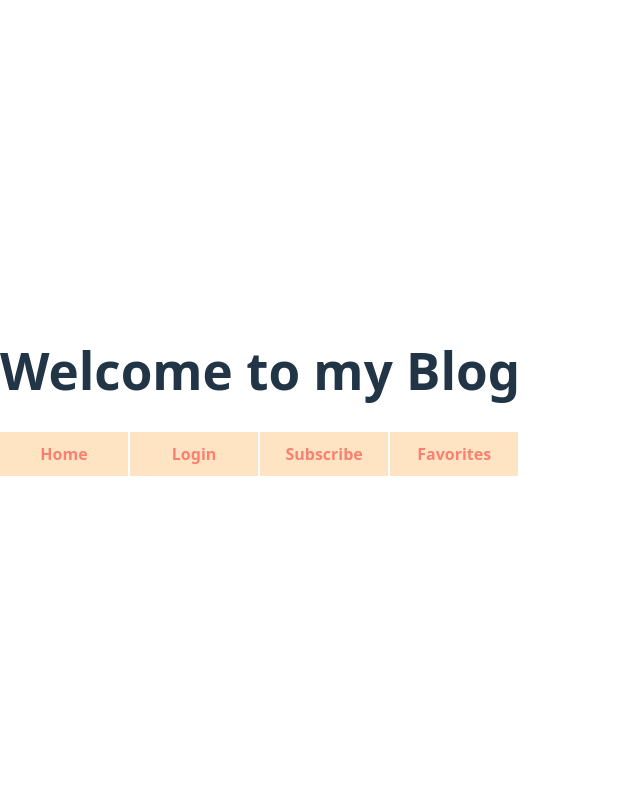
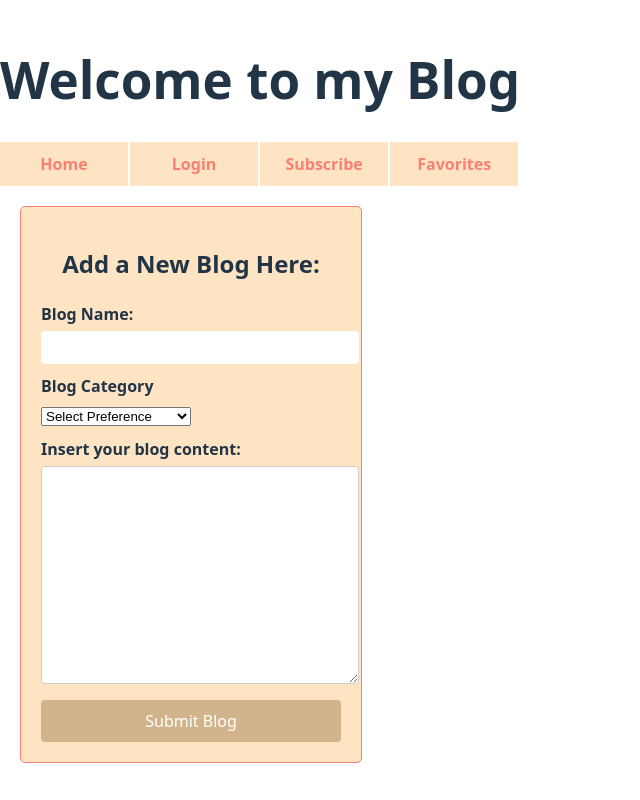
Before and after one commit to courjimen/blog-app, a React (Vite) app in the folder client/: page / in a window 1280 px wide. Shown: the whole page, without its empty margins (0-640 px from the left). Built offline with nearby package versions, Linux system fonts and the light colour scheme.

Commit message:
added blog form

```diff
--- /dev/null
+++ b/client/src/components/AddBlog.jsx
@@ -0,0 +1,85 @@
+import React, { useState } from 'react'
+import { useNavigate } from 'react-router-dom'
+import '../styles/AddBlog.css'
+
+function AddBlog() {
+  const [blog, setBlog] = useState({
+    title: '',
+    category: '',
+    content: ''
+  })
+
+  const navigate = useNavigate()
+
+  const handleBlogChange = (e) => {
+    setBlog({ ...blog, [e.target.name]: e.target.value })
+  }
+
+  const handleBlogSubmit = (e) => {
+    e.preventDefault()
+    alert('Thanks for submitting your blog!')
+    navigate('/')
+
+    setBlog({
+      title: '',
+      category: '',
+      content: ''
+    })
+  }
+
+  return (
+    <div className='blog'>
+      <h2>Add a New Blog Here:</h2>
+      <form onSubmit={handleBlogSubmit}>
+
+        {/* Blog Title */}
+        <div>
+          <label htmlFor='title'>Blog Name:</label>
+          <input
+            type='text'
+            id='title'
+            name='title'
+            value={blog.title}
+            onChange={handleBlogChange}
+            required
+          />
+        </div>
+
+        {/* Blog Category */}
+        <div>
+          <label htmlFor='category'>Blog Category</label>
+          <select
+            id='category'
+            name='category'
+            value={blog.category}
+            onChange={handleBlogChange}
+            required
+          >
+            <option value="">Select Preference</option>
+            <option value="inspirational">Inspirational</option>
+            <option value="affirmation">Affirmation</option>
+            <option value="encouragement">Encouragement</option>
+            <option value="peaceAndProtection">Peace and Protection</option>
+          </select>
+        </div>
+
+        {/* Blog Content */}
+        <div className='blog-form'>
+        <label htmlFor='content'>Insert your blog content:</label>
+          <textarea
+            type='text'
+            id='content'
+            name='content'
+            value={blog.content}
+            onChange={handleBlogChange}
+            required
+          />
+        </div>
+      </form>
+
+      <button type='submit'>Submit Blog</button>
+    </div>
+  )
+}
+
+export default AddBlog
--- a/client/src/components/Subbies.jsx
+++ b/client/src/components/Subbies.jsx
@@ -15,7 +15,7 @@ function Subbies() {
 
   const handleSubscribeSubmit = (e) => {
     e.preventDefault();
-    console.log('Thanks for subscribing:', subscribe)
+    alert('Thanks for subscribing!')
     navigate('/')
   }
 
@@ -50,7 +50,6 @@ function Subbies() {
             name="lastName"
             value={subscribe.lastName}
             onChange={handleSubscribeChange}
-            required
           />
         </div>
 
--- a/client/src/components/home.jsx
+++ b/client/src/components/home.jsx
@@ -1,6 +1,7 @@
 import React from 'react'
 import NavBar from './NavBar'
 import '../styles/Home.css'
+import AddBlog from './AddBlog'
 
 
 function Home() {
@@ -8,6 +9,7 @@ function Home() {
     <div className='home-page'>
       <h1 className='home-header'>Welcome to my Blog</h1>
       <NavBar />
+      <AddBlog />
 
     </div>
   )
--- /dev/null
+++ b/client/src/styles/AddBlog.css
@@ -0,0 +1,7 @@
+.blog-form textarea {
+        width: 100%;
+        height: 200px;
+        padding: 8px;
+        border: 1px solid #ccc;
+        border-radius: 4px;
+      }
--- a/client/src/styles/Login.css
+++ b/client/src/styles/Login.css
@@ -6,7 +6,7 @@
   }
 
   .login-form,
-  .create-acct, .subbie-form {
+  .create-acct, .subbie-form, .blog {
     width: 300px;
     padding: 20px;
     border: 1px solid salmon;
@@ -16,24 +16,24 @@
   }
 
   .login-form h2,
-  .create-acct h2, .subbie-form h2 {
+  .create-acct h2, .subbie-form h2, .blog h2 {
     text-align: center;
   }
 
   .login-form div,
-  .create-acct div, .subbie-form div {
+  .create-acct div, .subbie-form div, .blog div{
     margin-bottom: 10px;
   }
 
   .login-form label,
-  .create-acct label, .subbie-form label {
+  .create-acct label, .subbie-form label, .blog label {
     display: block;
     margin-bottom: 5px;
     font-weight: bold;
   }
 
   .login-form input,
-  .create-acct input, .subbie-form input {
+  .create-acct input, .subbie-form input, .blog input {
     width: 100%;
     padding: 8px;
     border: 1px solid white;
@@ -41,7 +41,7 @@
   }
 
   .login-form button,
-  .create-acct button, .subbie-form button{
+  .create-acct button, .subbie-form button, .blog button{
     width: 100%;
     padding: 10px;
     background-color: tan;
@@ -52,7 +52,7 @@
   }
 
   .login-form button:hover,
-  .create-acct button:hover, .subbie-form button:hover {
+  .create-acct button:hover, .subbie-form button:hover, .blog button:hover {
     background-color: salmon;
   }
 
```
Also changed, not shown: client/src/styles/Subbies.css (deleted).
